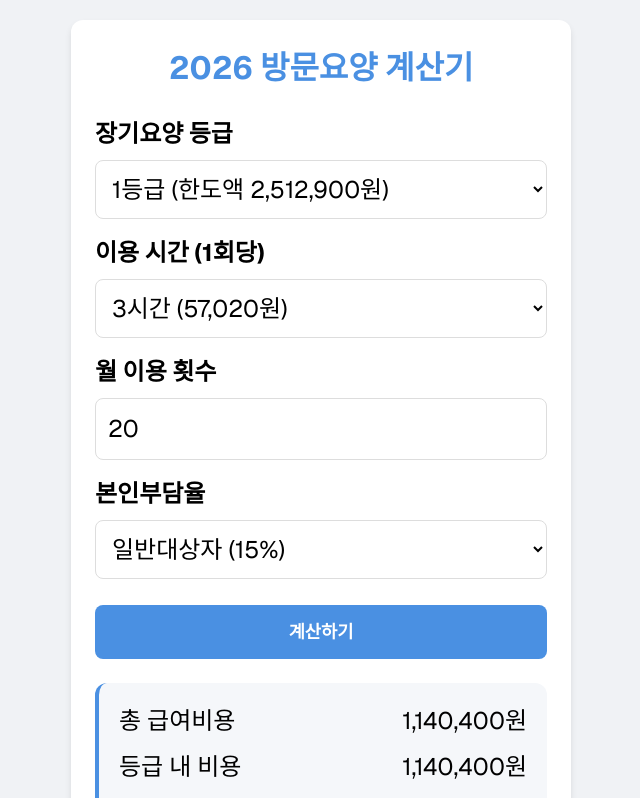
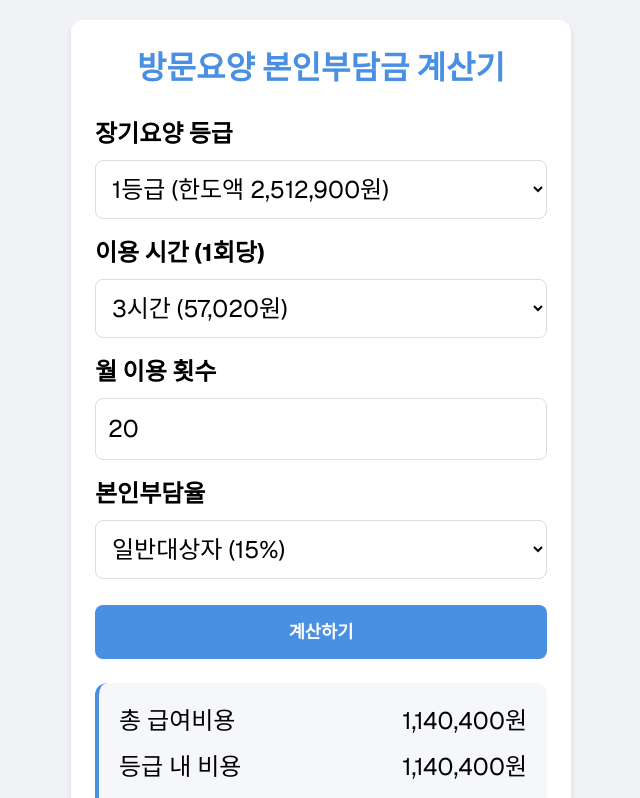
Before and after one commit to jungjk73/long-term-care-frontend, a Next.js app: page / in a window 1280 px wide. Shown: the top 798 px of the page, without its empty margins (319-959 px from the left). Built offline with nearby package versions, Linux system fonts and the light colour scheme.

Commit message:
방문요양 계산기 제목 및 메타데이터 수정

```diff
--- a/app/layout.tsx
+++ b/app/layout.tsx
@@ -13,7 +13,7 @@ const geistMono = Geist_Mono({
 });
 
 export const metadata: Metadata = {
-  title: "2026 방문요양 계산기",
+  title: "방문요양 본인부담금 계산기",
   description: "2026년 수가 기준 방문요양 본인부담금 계산기",
 };
 
--- a/app/page.tsx
+++ b/app/page.tsx
@@ -57,7 +57,7 @@ export default function Home() {
     return (
         <div className="min-h-screen bg-[#f0f2f5] p-5 flex justify-center items-start font-sans">
             <div className="w-full max-w-[500px] bg-white p-6 rounded-[12px] shadow-[0_4px_6px_rgba(0,0,0,0.1)]">
-                <h1 className="text-[2rem] text-center text-[#4a90e2] font-bold mb-6">2026 방문요양 계산기</h1>
+                <h1 className="text-[2rem] text-center text-[#4a90e2] font-bold mb-6">방문요양 본인부담금 계산기</h1>
 
                 <div className="mb-4 text-black">
                     <label className="block font-bold mb-2 text-[1.5rem]">장기요양 등급</label>
```
